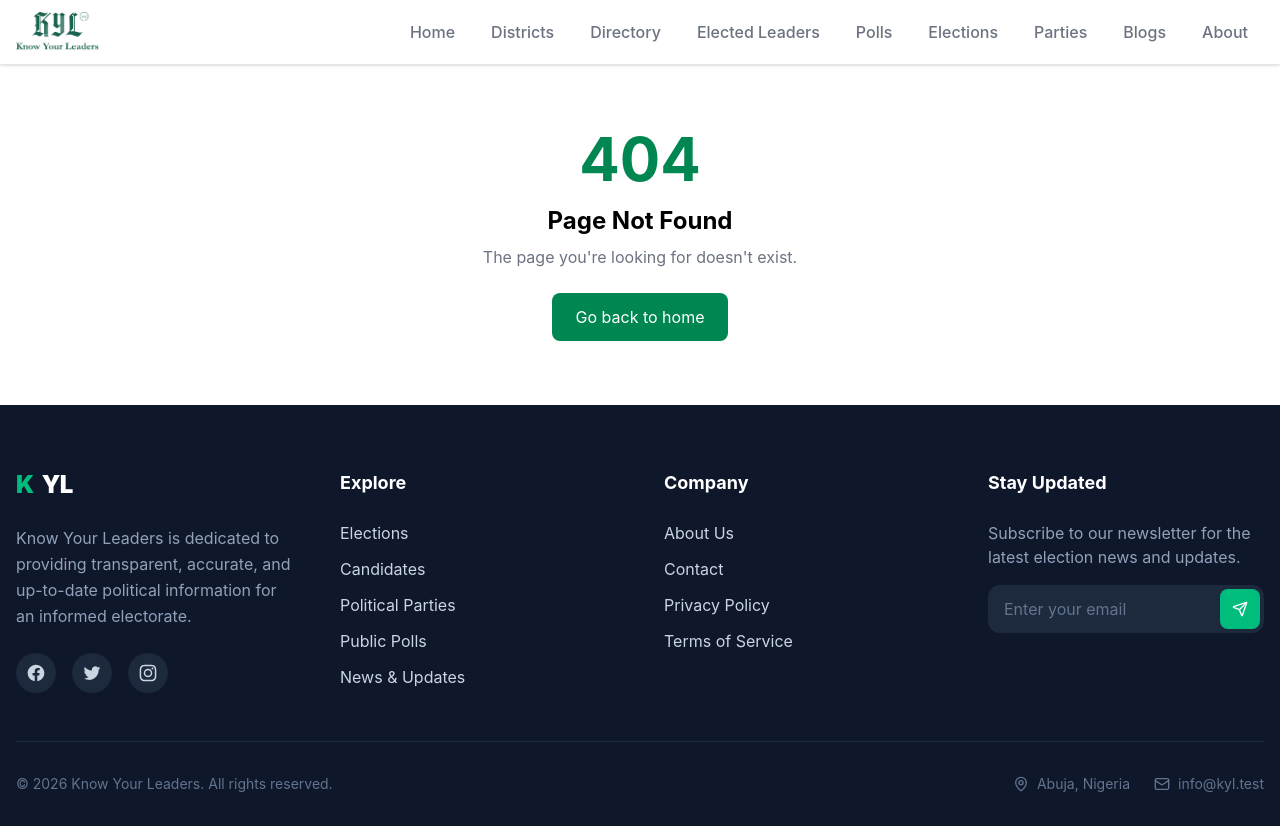
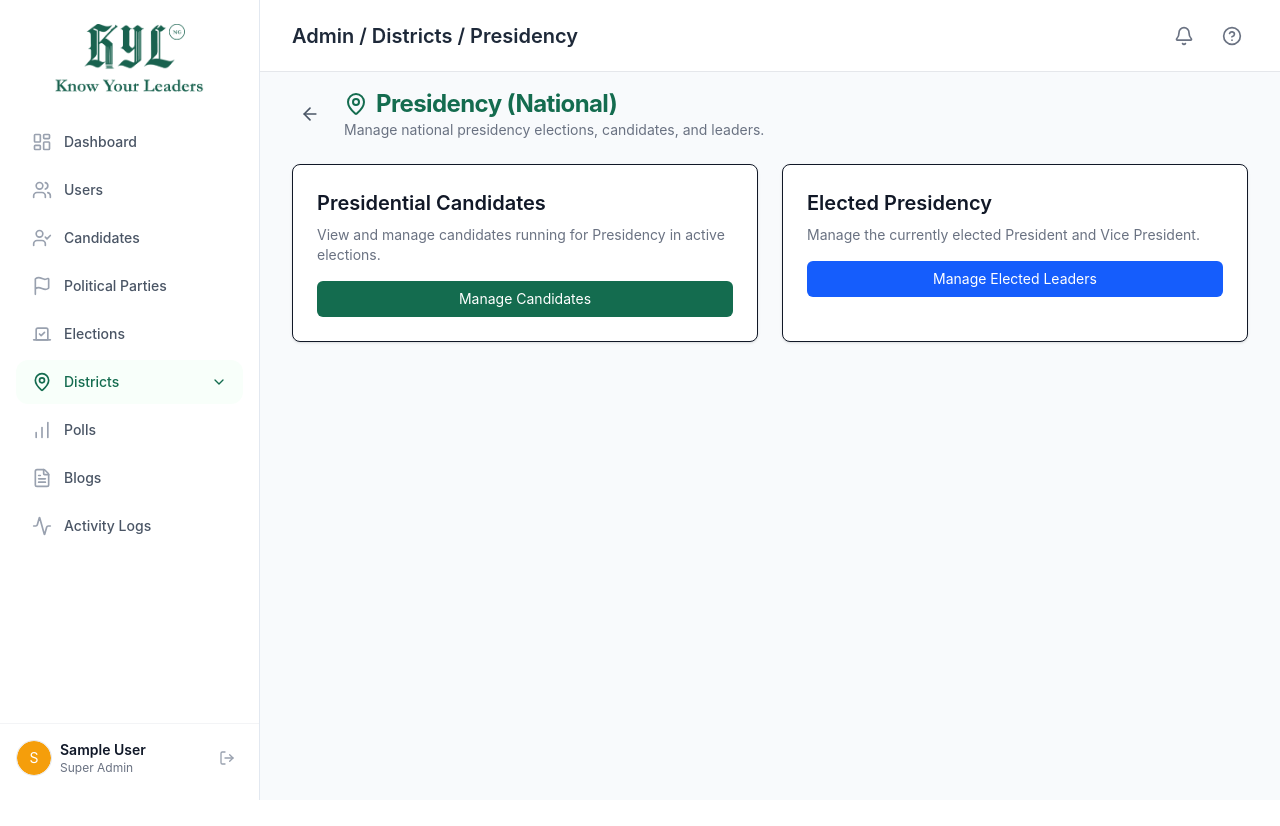
Before and after one commit to Abdulhalim7177/kyl-front, a React (Vite) app: page /k8s9d7f3-districts/presidency in a window 1280 px wide. After the commit the page ends 800 px from the top, so only its background shows below. Built offline with nearby package versions, Linux system fonts and the light colour scheme; sample sign-in values are in the browser's storage.

Commit message:
feat: add presidency management pages and update routing

```diff
--- a/src/App.tsx
+++ b/src/App.tsx
@@ -81,6 +81,9 @@ import { useState } from 'react'
 import { HelmetProvider } from 'react-helmet-async'
 import Footer from '@/components/Footer'
 import DistrictsPage from '@/pages/DistrictsPage'
+import PresidencyPage from '@/pages/PresidencyPage'
+import PresidencyCandidatesPage from '@/pages/PresidencyCandidatesPage'
+import ElectedPresidencyPage from '@/pages/ElectedPresidencyPage'
 import SenatorialCandidatesPage from '@/pages/SenatorialCandidatesPage'
 import ElectedSenatorsPage from '@/pages/ElectedSenatorsPage'
 import StateDetailPage from '@/pages/StateDetailPage'
@@ -418,7 +421,7 @@ function App() {
           />
 
                     <Route
-            path="/k8s9d7f3-districts/states"
+            path="/k8s9d7f3-districts/presidency" element={<ProtectedRoute><AdminLayout title="Admin / Districts / Presidency"><PresidencyPage /></AdminLayout></ProtectedRoute>} /><Route path="/k8s9d7f3-districts/presidency/candidates" element={<ProtectedRoute><AdminLayout title="Manage Presidential Candidates"><PresidencyCandidatesPage /></AdminLayout></ProtectedRoute>} /><Route path="/k8s9d7f3-districts/presidency/elected" element={<ProtectedRoute><AdminLayout title="Manage Elected Presidency"><ElectedPresidencyPage /></AdminLayout></ProtectedRoute>} /><Route path="/k8s9d7f3-districts/states"
             element={
               <ProtectedRoute>
                 <AdminLayout title="Admin / Districts / States">
--- a/src/components/AdminLayout.tsx
+++ b/src/components/AdminLayout.tsx
@@ -34,6 +34,7 @@ const SIDEBAR_ITEMS = [
     icon: MapPin,
     path: '#',
     subItems: [
+      { name: 'Presidency', path: '/k8s9d7f3-districts/presidency' },
       { name: 'States', path: '/k8s9d7f3-districts/states' },
       { name: 'Senatorial Districts', path: '/k8s9d7f3-districts/senatorial' },
       { name: 'Federal Constituencies', path: '/k8s9d7f3-districts/federal' },
--- /dev/null
+++ b/src/pages/ElectedPresidencyPage.tsx
@@ -0,0 +1,23 @@
+import { ArrowLeft } from 'lucide-react'
+import { Link } from 'react-router-dom'
+import { Card, CardContent } from '@/components/ui/card'
+
+export default function ElectedPresidencyPage() {
+  return (
+    <div className="space-y-6">
+      <div className="flex items-center gap-4">
+        <Link to="/k8s9d7f3-districts/presidency">
+          <button className="rounded-full p-2 hover:bg-gray-100 transition-colors">
+            <ArrowLeft className="h-5 w-5 text-gray-600" />
+          </button>
+        </Link>
+        <h1 className="text-2xl font-bold tracking-tight text-[#146c4f]">Manage Elected Presidency</h1>
+      </div>
+      <Card>
+        <CardContent className="p-6">
+          <p className="text-gray-500 text-center py-10">Elected leadership management view will be populated here.</p>
+        </CardContent>
+      </Card>
+    </div>
+  )
+}
--- /dev/null
+++ b/src/pages/PresidencyCandidatesPage.tsx
@@ -0,0 +1,23 @@
+import { ArrowLeft } from 'lucide-react'
+import { Link } from 'react-router-dom'
+import { Card, CardContent } from '@/components/ui/card'
+
+export default function PresidencyCandidatesPage() {
+  return (
+    <div className="space-y-6">
+      <div className="flex items-center gap-4">
+        <Link to="/k8s9d7f3-districts/presidency">
+          <button className="rounded-full p-2 hover:bg-gray-100 transition-colors">
+            <ArrowLeft className="h-5 w-5 text-gray-600" />
+          </button>
+        </Link>
+        <h1 className="text-2xl font-bold tracking-tight text-[#146c4f]">Manage Presidential Candidates</h1>
+      </div>
+      <Card>
+        <CardContent className="p-6">
+          <p className="text-gray-500 text-center py-10">Candidates management view will be populated here.</p>
+        </CardContent>
+      </Card>
+    </div>
+  )
+}
--- /dev/null
+++ b/src/pages/PresidencyPage.tsx
@@ -0,0 +1,57 @@
+import { useEffect, useState } from 'react'
+import { ArrowLeft, MapPin } from 'lucide-react'
+import { Card, CardContent } from '@/components/ui/card'
+import { Link } from 'react-router-dom'
+
+export default function PresidencyPage() {
+  const [loading, setLoading] = useState(false)
+
+  useEffect(() => {
+    // In a full implementation, fetch active presidency candidates and elected leaders here
+  }, [])
+
+  return (
+    <div className="space-y-6">
+      <div className="flex items-center gap-4">
+        <Link to="/k8s9d7f3-districts">
+          <button className="rounded-full p-2 hover:bg-gray-100 transition-colors">
+            <ArrowLeft className="h-5 w-5 text-gray-600" />
+          </button>
+        </Link>
+        <div>
+          <h1 className="text-2xl font-bold tracking-tight text-[#146c4f] flex items-center gap-2">
+            <MapPin className="h-6 w-6" />
+            Presidency (National)
+          </h1>
+          <p className="text-sm text-gray-500">Manage national presidency elections, candidates, and leaders.</p>
+        </div>
+      </div>
+
+      <div className="grid gap-6 md:grid-cols-2">
+        <Card className="hover:shadow-md transition-shadow">
+          <CardContent className="p-6">
+            <h2 className="text-xl font-semibold mb-2">Presidential Candidates</h2>
+            <p className="text-gray-500 mb-4">View and manage candidates running for Presidency in active elections.</p>
+            <Link to="/k8s9d7f3-districts/presidency/candidates">
+              <button className="w-full bg-[#146c4f] text-white py-2 rounded-md hover:bg-[#10563f] transition-colors">
+                Manage Candidates
+              </button>
+            </Link>
+          </CardContent>
+        </Card>
+
+        <Card className="hover:shadow-md transition-shadow">
+          <CardContent className="p-6">
+            <h2 className="text-xl font-semibold mb-2">Elected Presidency</h2>
+            <p className="text-gray-500 mb-4">Manage the currently elected President and Vice President.</p>
+            <Link to="/k8s9d7f3-districts/presidency/elected">
+              <button className="w-full bg-blue-600 text-white py-2 rounded-md hover:bg-blue-700 transition-colors">
+                Manage Elected Leaders
+              </button>
+            </Link>
+          </CardContent>
+        </Card>
+      </div>
+    </div>
+  )
+}
```
